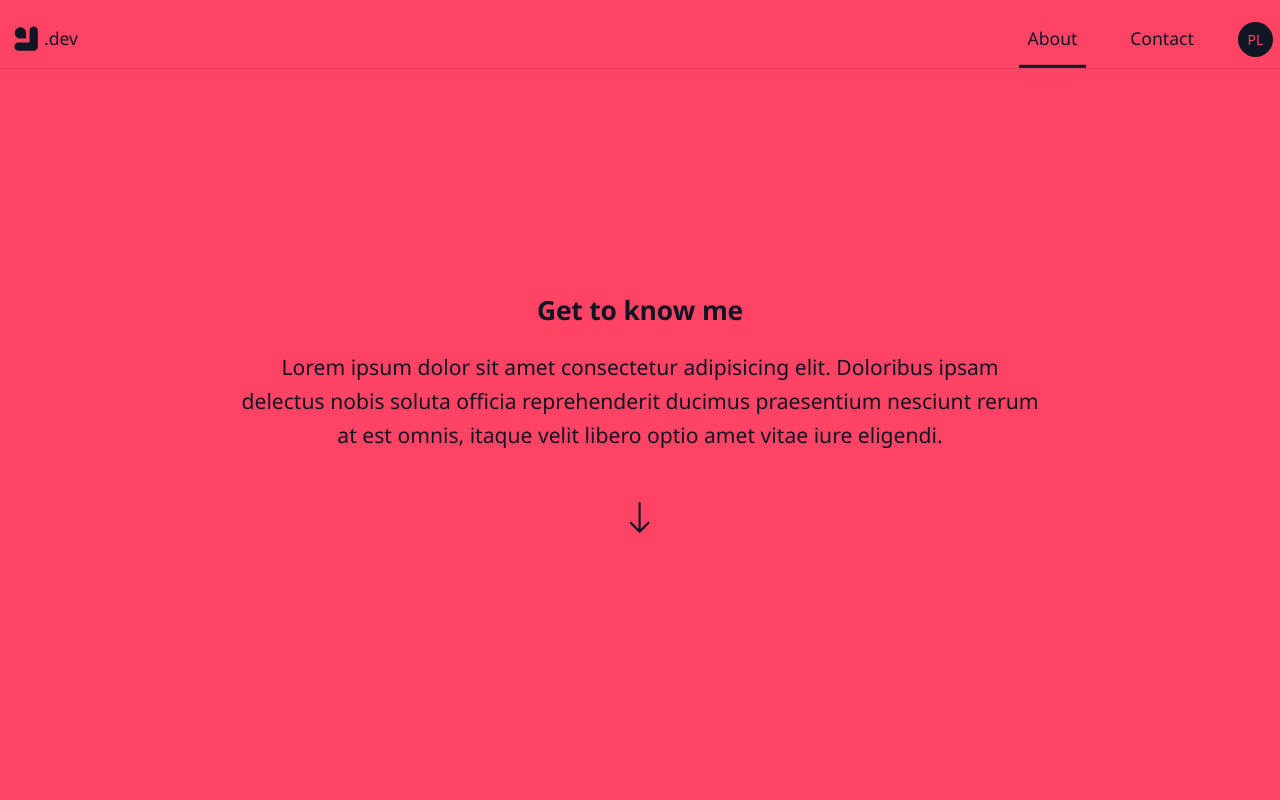
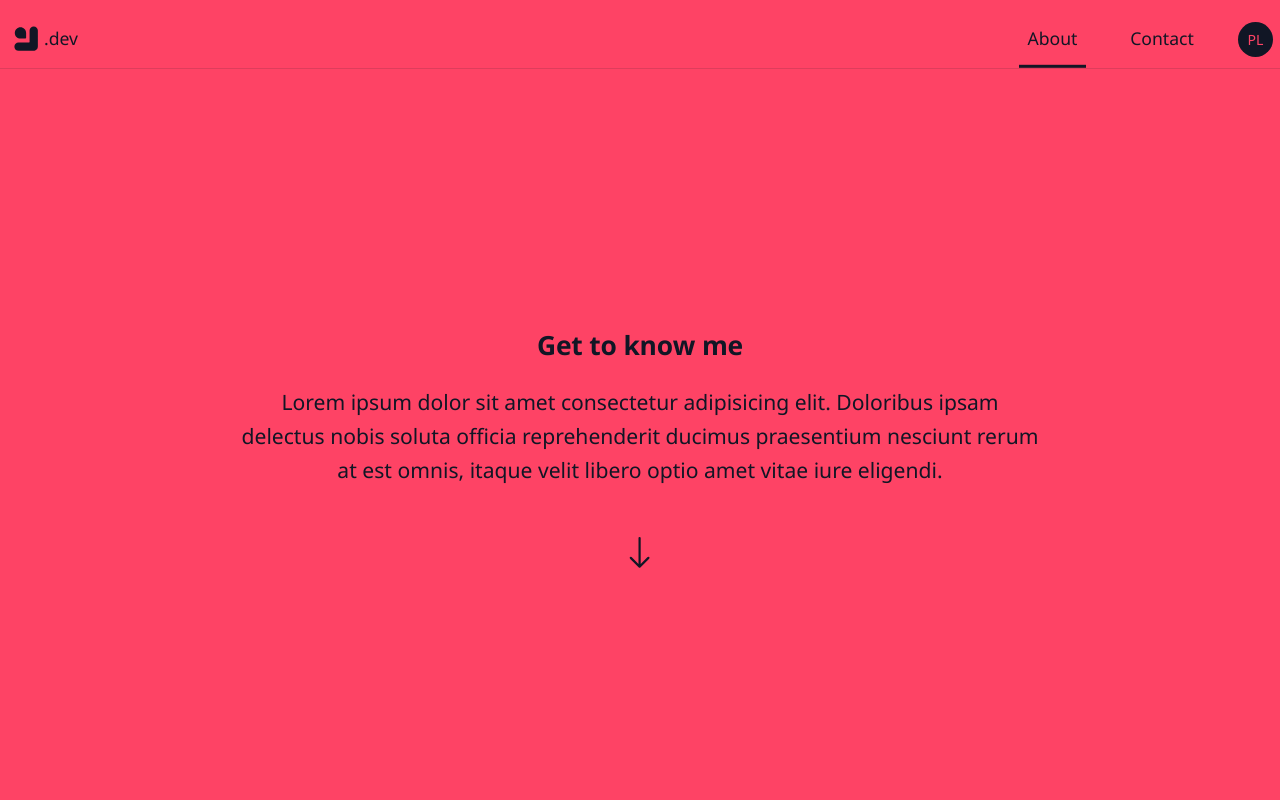
Before and after one commit to lukaszlukasiewicz/lukasiewicz.dev, a Next.js app: page /about in a window 1280 px wide. Shown: the top 800 px of the page. Built offline with nearby package versions, Linux system fonts and the light colour scheme.

Commit message:
Adjust ScrollArrow animation

```diff
--- a/components/UI/ScrollArrow.module.scss
+++ b/components/UI/ScrollArrow.module.scss
@@ -1,4 +1,5 @@
 .ScrollArrow {
   margin-top:6vh;
+  margin-bottom:-2em;
   font-size:2em;
 }
--- a/components/UI/ScrollArrow.tsx
+++ b/components/UI/ScrollArrow.tsx
@@ -3,7 +3,7 @@ import { BsArrowDown } from "react-icons/bs"
 import Styles from "./ScrollArrow.module.scss"
 
 const ScrollArrow = () => {
-  return <motion.div className={Styles.ScrollArrow} initial={{ y: "-2em", opacity: 0 }} animate={{ y: 0, opacity: 1, transition: { delay: .5, duration: 1, ease: "backOut" } }} exit={{ y: "2em" }} transition={{ duration: 1, ease: "backOut" }}>
+  return <motion.div className={Styles.ScrollArrow} initial={{ y: "-2em", opacity: 0 }} animate={{ y: 0, opacity: 1, transition: { delay: .5, duration: 1, ease: "backOut" } }} exit={{ y: "2em", opacity: 0 }} transition={{ duration: 1, ease: "backOut" }}>
     <motion.div animate={{ y: ["-1em", "0em", "-1em", "0em", "-1em"] }} transition={{ type: "spring", stiffness: 100, duration: 3, delay: 2, repeat: Infinity }}>
       <BsArrowDown />
     </motion.div>
```
